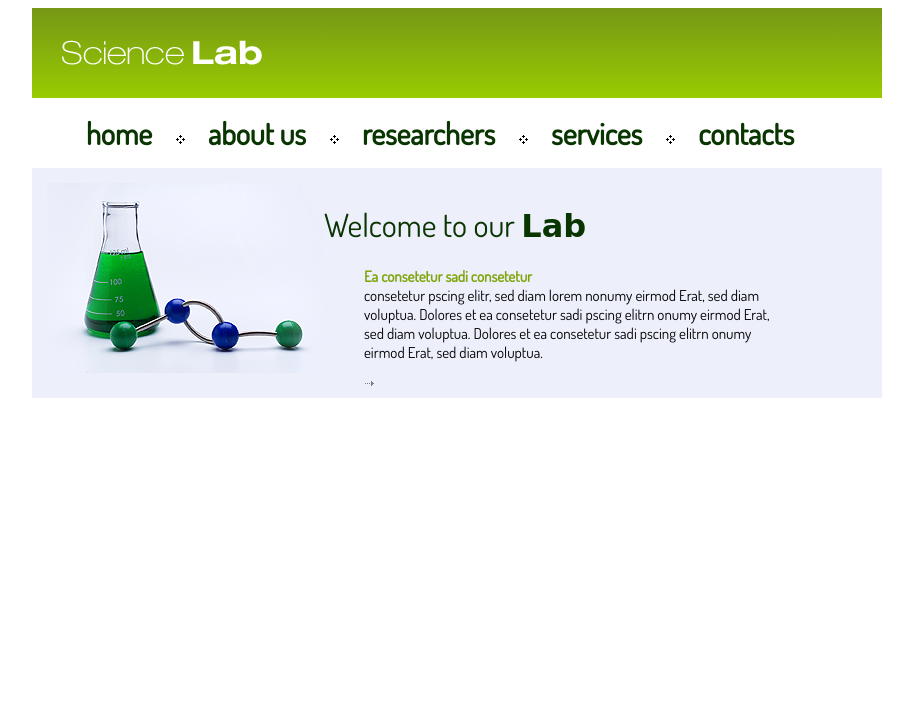
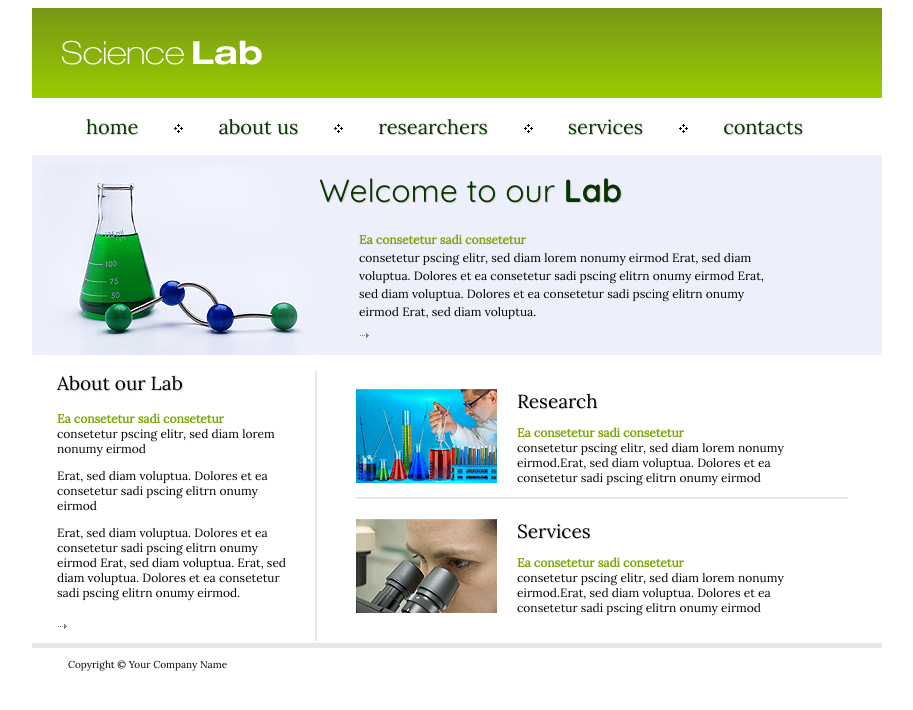
Before and after one commit to Madenityan/Mod-4, a plain HTML site: page index.html in a window 1280 px wide. Shown: the whole page, without its empty margins (183-1096 px from the left). Drawn offline with Linux system fonts and the light colour scheme; a web font is replaced by a local one.

Commit message:
add content section and footer

```diff
--- a/css/style.css
+++ b/css/style.css
@@ -1,10 +1,14 @@
 body {
-	font-family: 'Dosis', sans-serif;
+	font-family: 'Lora', serif;
 }
 
 .containar {
 	width: 850px;
 	margin: 0 auto;
+}
+
+.containar2 {
+	border-bottom: 2px solid #e6e6ed;
 }
 
 /*HEADER*/
@@ -40,13 +44,13 @@ li {
 a {
 	text-decoration: none;
 	color: #093500;
-	font-weight: bold;
-	font-size: 30px;
+	font-size: 20px;
+	text-shadow: 1px 1px 1px #D2CFCF;
 }
 
 li:before {
 	content: url('../image/img3.png');
-	margin: 0 23px;
+	margin: 0 35px;
 }
 
 li:first-child:before {
@@ -58,9 +62,9 @@ li:first-child:before {
 /*BANNER*/
 
 .banner {
-	padding: 15px;
+	padding: 10px;
 	background-color: #edeffb;
-	height: 200px;
+	height: 180px;
 }
 .greeting {
 	float: left;
@@ -69,19 +73,22 @@ li:first-child:before {
 h1{
 	font-weight: normal;
 	color: #093500;
+	margin-top: 5px;
+	font-family: 'Quicksand', sans-serif;
+	text-shadow: 1px 1px 1px #D2CFCF;
 }
 
 .saturation {
 	font-weight: bold;
-	font-family: 'Patua One', cursive;
 }
 
 .banner-text {
 	text-align: left;
-	font-size: 15px;
+	font-size: 12px;
 	position: relative;
 	left: 40px;
 	margin-bottom: 0;
+	line-height: 1.5;
 }
 
 .containar1 {
@@ -93,3 +100,67 @@ b {
 	color: #80a60f;
 }
 /*END BANNER*/
+
+/*SECTION 1*/
+
+.about-our-lab {
+	width: 290px;
+	float: left;
+}
+
+.title-section {
+	font-size: 19px;
+	text-shadow: 1px 1px 1px #D2CFCF;
+	font-weight: normal;
+}
+
+.line1 {
+	border-right: 2px solid #e6e6ed;
+	margin-right: 5px;
+	padding-left: 25px;
+	padding-right: 25px;
+	height: 270px;
+	font-size: 12px;
+}
+/*END SECTION 1*/
+
+/*SECTION 2*/
+
+.research {
+	font-size: 12px;
+	/*line-height: 1.5;*/
+	width: 492px;
+	float:right;
+	padding: 34px;
+	padding-bottom: 0;
+}
+
+.testing {
+	float:left;
+	margin-bottom: 30px;
+	margin-right: 20px;
+}
+
+.research .title-section {
+	margin: 0;
+}
+
+.research-block {
+	border-bottom: 2px solid #e6e6ed;
+	margin-bottom: 20px;
+}
+
+.research :last-child {
+	border-bottom: 0px;
+}
+
+.line {
+	clear: both;
+	border-bottom: 5px solid #e6e6ed;
+}
+/*END SECTION 2*/
+
+.footer {
+	padding-left: 36px;
+	font-size: 10px;
+}
--- a/index.html
+++ b/index.html
@@ -4,9 +4,9 @@
 	<meta charset="utf-8">
 	<title>Home-work-4</title>
 	<link rel="stylesheet" href="css/style.css">
-	<link href="https://fonts.googleapis.com/css?family=Dosis" rel="stylesheet">
-	<link href="https://fonts.googleapis.com/css?family=Patua+One" rel="stylesheet">
-</head>
+	<link href="https://fonts.googleapis.com/css?family=Quicksand:400,700" rel="stylesheet">
+	<link href="https://fonts.googleapis.com/css?family=Lora" rel="stylesheet">
+	</head>
 <body>
 	<div class="containar">
 		<header>
@@ -35,42 +35,32 @@
 								<p class="banner-text"><a href="#"><img src="image/img0.png" alt="arrow"></a></p>
 				</div>
 			</main>
-
-
-
-
-
-
-
-
-
-
-
-
-
-
-
-
+			    <section class="about-our-lab">
+					<div class="line1">
+						<h2 class="title-section">About our Lab</h2>
+						<p><b>Ea consetetur sadi consetetur</b><br />
+						 consetetur pscing elitr, sed diam lorem nonumy eirmod</p>
+						<p>Erat, sed diam voluptua. Dolores et ea consetetur sadi pscing elitrn onumy eirmod</p>
+						<p>Erat, sed diam voluptua. Dolores et ea consetetur sadi pscing elitrn onumy eirmod Erat, sed diam voluptua. Erat, sed diam voluptua. Dolores et ea consetetur sadi pscing elitrn onumy eirmod.</p>
+						<p><a href="#"><img src="image/img0.png" alt="arrow"></a></p>
+					</div>
+				</section>
+				<section class="research">
+				    <div class="research-block">
+						<img src="image/img5.png" alt="testing" class="testing">
+						<h2 class="title-section">Research</h2>
+						<p><b>Ea consetetur sadi consetetur</b><br />consetetur pscing elitr, sed diam lorem nonumy <br />eirmod.Erat, sed diam voluptua. Dolores et ea <br />consetetur sadi pscing elitrn onumy eirmod</p>
+					</div>
+					<div class="research-block">
+						<img src="image/img4.png" alt="testing" class="testing">
+						<h2 class="title-section">Services</h2>
+						<p><b>Ea consetetur sadi consetetur</b><br />consetetur pscing elitr, sed diam lorem nonumy <br />eirmod.Erat, sed diam voluptua. Dolores et ea <br />consetetur sadi pscing elitrn onumy eirmod</p>
+					</div>
+				</section>
+				<div class="line"></div>
+				<footer>
+					<p class="footer">Copyright © Your Company Name</p>
+				</footer>
 	</div>
-
-
-
-
-
-
-
-
-
-
-
-
-
-
-
-
-
-
-
-
 </body>
 </html>
```
Also changed, not shown: 1 other file.
